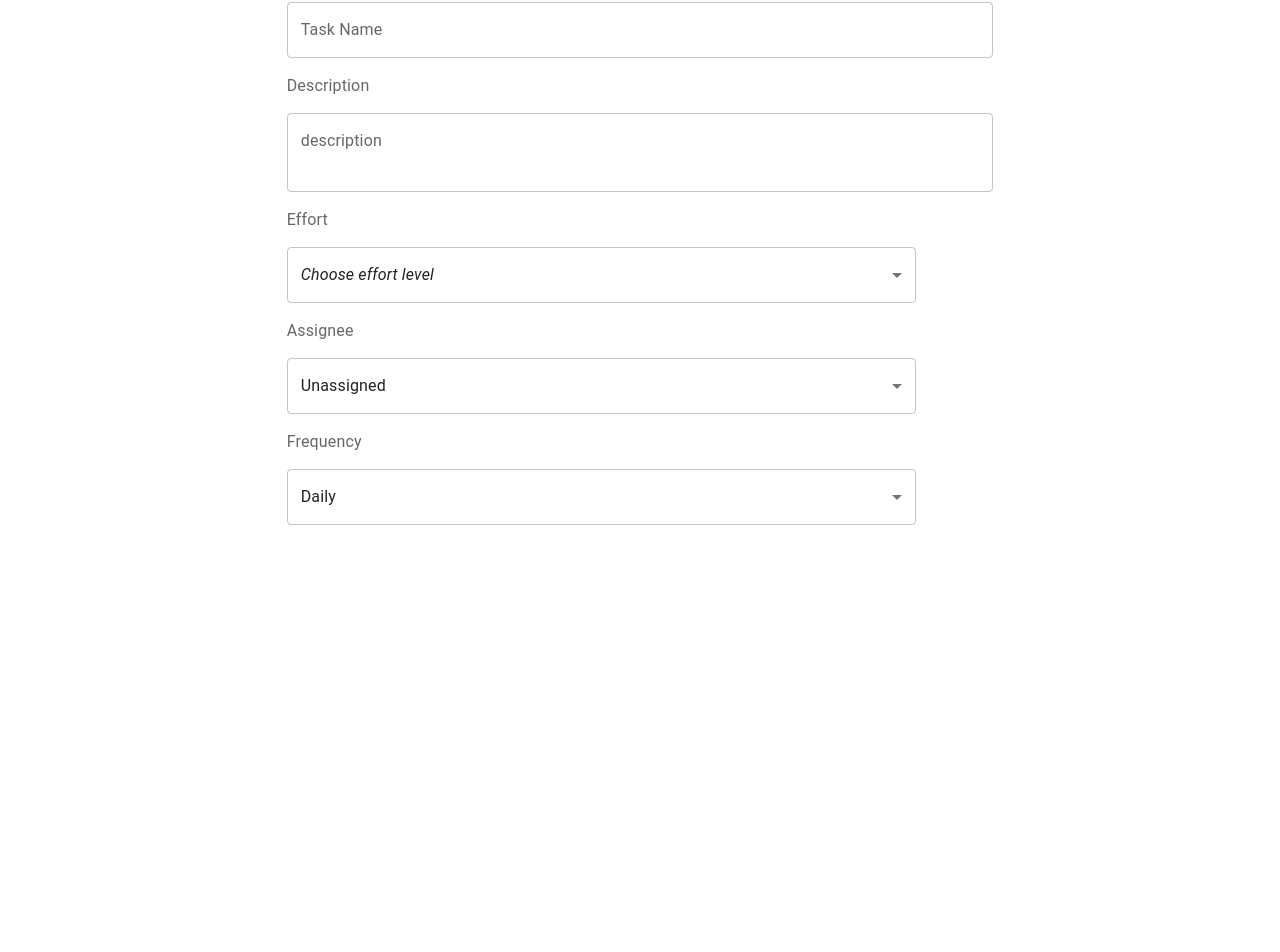
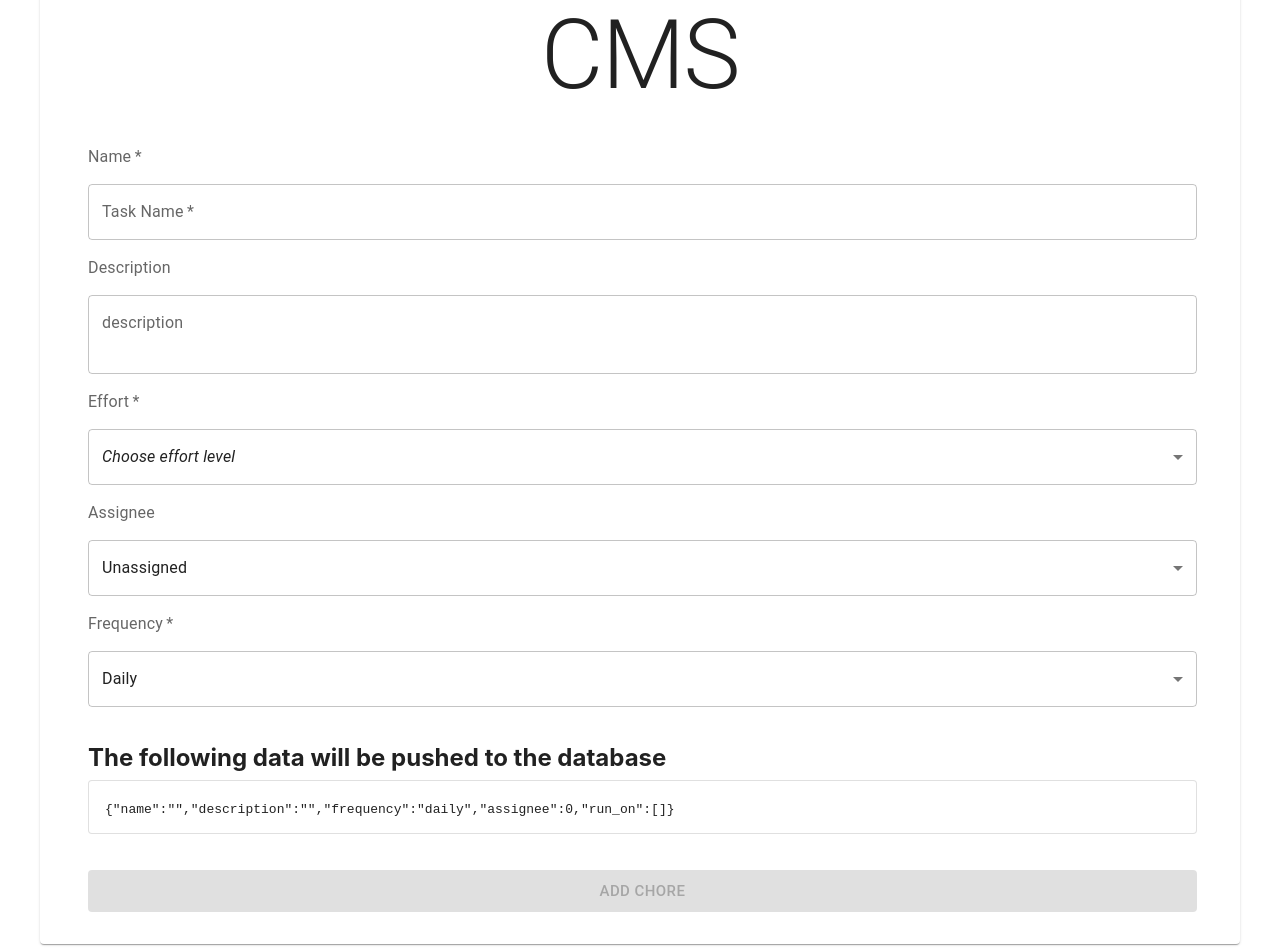
Before and after one commit to st-elmos-fire/autochore, a Next.js app: page / in a window 1280 px wide. Shown: the part 193-1145 px from the top of the page. Before the commit the page ends 800 px from the top, so only its background shows below. Built offline with nearby package versions, Linux system fonts and the light colour scheme.

Commit message:
UI Complete

```diff
--- a/package.json
+++ b/package.json
@@ -10,6 +10,7 @@
   "dependencies": {
     "@emotion/react": "^11.7.1",
     "@emotion/styled": "^11.6.0",
+    "@fontsource/roboto": "^4.5.3",
     "@mui/lab": "^5.0.0-alpha.68",
     "@mui/material": "^5.4.1",
     "date-fns": "^2.28.0",
--- a/pages/index.tsx
+++ b/pages/index.tsx
@@ -1,7 +1,7 @@
 import {useState } from 'react';
 import type { NextPage } from 'next'
 import Head from 'next/head'
-import { Box, TextField, Select, MenuItem, Button, InputLabel, FormGroup, Checkbox, Grid } from '@mui/material'
+import { Box, TextField, Select, MenuItem, Button, InputLabel, FormGroup, Checkbox, Grid, Chip, Container, Card, CardContent, Typography, Paper } from '@mui/material'
 import styles from '../styles/Home.module.css'
 
 const Home: NextPage = () => {
@@ -14,6 +14,7 @@ const Home: NextPage = () => {
   const [day, setDay] = useState<number[]|[]>([])
   const [month, setMonth] = useState<number[]|[]>([])
   const [runOn, setRunOn] = useState<string[]|[]>([])
+  const [isActive, setIsActive] = useState(false)
 
   const days = [
     'Monday',
@@ -50,26 +51,30 @@ const Home: NextPage = () => {
       </Head>
 
       <main className={styles.main}>
-        <h1 className={styles.title}>
+      <Container fixed component={Card}>
+        <CardContent>
+        <Typography variant="h1" component="div" gutterBottom align='center'>
           Welcome to the chores CMS
-        </h1>
+        </Typography>
         <Box
         component="form"
         sx={{
-          '& > :not(style)': { m: 1, width: '70ch' },
+          '& > :not(style)': { m: 1, width: '100ch' },
         }}
         noValidate
         autoComplete="off"
       >
-        <InputLabel htmlFor="task-name">Name</InputLabel>
-        <TextField id="task-name" label="Task Name" variant="outlined" onChange={(e) => setName(e.target.value)} />
+        <InputLabel htmlFor="task-name" required >Name</InputLabel>
+        <TextField id="task-name" label="Task Name" variant="outlined" sx={{ minWidth: '99%' }} required onChange={(e) => setName(e.target.value)} />
         <InputLabel htmlFor="description">Description</InputLabel>
-        <TextField id="description" label="description" variant="outlined" multiline rows={2} onChange={(e) => setDescription(e.target.value)} />
-        <InputLabel htmlFor="effort">Effort</InputLabel>
+        <TextField id="description" label="description" variant="outlined" sx={{ minWidth: '99%' }} multiline rows={2} onChange={(e) => setDescription(e.target.value)} />
+        <InputLabel htmlFor="effort" required>Effort</InputLabel>
         <Select
           id="effort"
           value={effort}
           inputProps={{ 'aria-label': 'Without label' }}
+          required
+          sx={{ minWidth: '99%' }}
           onChange={(e) => setEffort(e.target.value)}
         >
           <MenuItem value={0}>
@@ -85,18 +90,27 @@ const Home: NextPage = () => {
           id="assignee"
           value={assignee}
           inputProps={{ 'aria-label': 'Without label' }}
+          sx={{ minWidth: '99%' }}
           onChange={(e) => setAssignee(e.target.value)}
         >
           <MenuItem value={0}>Unassigned</MenuItem>
           <MenuItem value={16874248}>Alex</MenuItem>
           <MenuItem value={3818316}>Colette</MenuItem>
         </Select><br />
-        <InputLabel htmlFor="frequency">Frequency</InputLabel>
+        <InputLabel htmlFor="frequency" required>Frequency</InputLabel>
         <Select
           id="frequency"
           value={frequency}
           inputProps={{ 'aria-label': 'Without label' }}
-          onChange={(e) => setFrequency(e.target.value)}
+          sx={{ minWidth: '99%' }}
+          required
+          onChange={(e) => {
+            setFrequency(e.target.value)
+            setMonth([])
+            setDay([])
+            setRunOn([])
+            }
+          }
         >
           <MenuItem value={'daily'}>Daily</MenuItem>
           <MenuItem value={'weekly'}>Weekly</MenuItem>
@@ -130,6 +144,7 @@ const Home: NextPage = () => {
             </FormGroup>
           )
         }
+        <br />
         {
           frequency === 'monthly' && (
             <>
@@ -155,6 +170,11 @@ const Home: NextPage = () => {
                   ))
                 }
               </Grid>
+              <Button onClick={
+                () => {
+                  setMonth([1, 2, 3, 4, 5, 6, 7, 8, 9, 10, 11, 12])
+                }
+              } >Select all</Button>
             </FormGroup>
             {
               month.length > 0 && (
@@ -162,10 +182,10 @@ const Home: NextPage = () => {
                   <InputLabel htmlFor="select-day">on which day(s)</InputLabel>
                   <Grid container spacing={1} columns={4}>
                     {
-                      Array.from({ length: 32 }, (v, i) => i + 1).map((d, i) => (
+                      Array.from({ length: 31 }, (v, i) => i + 1).map((d, i) => (
                         <Grid item key={i}>
                           <Checkbox
-                            id={`run-on-${i}`}
+                            id={`run-on-${i+1}`}
                             checked={day.includes(d)}
                             onChange={(e) => {
                               if (e.target.checked) {
@@ -176,7 +196,7 @@ const Home: NextPage = () => {
                             }
                           }
                           />
-                          <label htmlFor={`run-on-${i}`}>{i}</label>
+                          <label htmlFor={`run-on-${i+1}`}>{i+1}</label>
                         </Grid>
                       ))
                     }
@@ -190,11 +210,27 @@ const Home: NextPage = () => {
         {
           frequency === 'yearly' && (
             <>
+              {
+                runOn.length > 0 && (
+                  <div>
+                    {
+                      runOn.map((d, i) => (
+                        <Chip key={i} label={d} onDelete={() => {
+                          setRunOn(runOn.filter(x => x !== d))
+                        }
+                        } />
+                      ))
+                    }
+                  </div>
+                )
+              }
+              <InputLabel htmlFor="select-month">Run on which month?</InputLabel>
               <Select
                 id="month-of-year"
                 value={month}
                 inputProps={{ 'aria-label': 'Without label' }}
                 onChange={(e) => setMonth(e.target.value)}
+                sx={{ minWidth: '99%' }}
               >
                 {
                   months.map((m, i) => (
@@ -202,11 +238,14 @@ const Home: NextPage = () => {
                   ))
                 }
               </Select>
+              <br />
+              <InputLabel htmlFor="select-month">Add which day?</InputLabel>
               <Select
                 id="day-of-month"
                 value={day}
                 inputProps={{ 'aria-label': 'Without label' }}
                 onChange={(e) => setDay(e.target.value)}
+                sx={{ minWidth: '99%' }}
               >
                 {
                   Array.from({ length: 31 }, (v, i) => i + 1).map((d, i) => (
@@ -214,12 +253,52 @@ const Home: NextPage = () => {
                   ))
                 }
               </Select>
+              <br />
+              <Button variant="contained" color="primary" onClick={() => {
+                setRunOn([...runOn, `${day}-${month}`])
+              }}>Add</Button>
             </>
           )
         }
 
+        <br />
       </Box>
-
+      <Box sx={{
+          '& > :not(style)': { m: 1, width: '100ch' },
+        }}>
+        <h2>The following data will be pushed to the database</h2>
+        <Paper variant="outlined" sx={{ minWidth: '99%' }}>
+          <Box p={2} sx={{ minWidth: '99%' }}>
+          <code>
+            {
+              JSON.stringify({
+                name,
+                description,
+                frequency,
+                assignee,
+                'run_on': runOn
+              })
+            }
+          </code>
+          </Box>
+        </Paper>
+        <br />
+        <Button variant="contained" color="primary" sx={{ minWidth: '99%' }} size="large" disabled={
+           name === '' ||
+           effort === 0 ||
+           frequency === '' ||
+           frequency === 'weekly' && runOn.length === 0 ||
+           frequency === 'yearly' && runOn.length === 0 ||
+           frequency === 'monthly' && (month.length === 0) ||
+           frequency === 'monthly' && (day.length === 0)
+          } onClick={
+              () => {
+                setRunOn(() => month.map(m => day.map(d => `${d}/${m}`)).flat())
+              }
+            } >Add Chore</Button>
+        </Box>
+        </CardContent>
+        </Container>
       </main>
     </div>
   )
```
Also changed, not shown: 1 other file (tests, documents, lock files or other folders).
